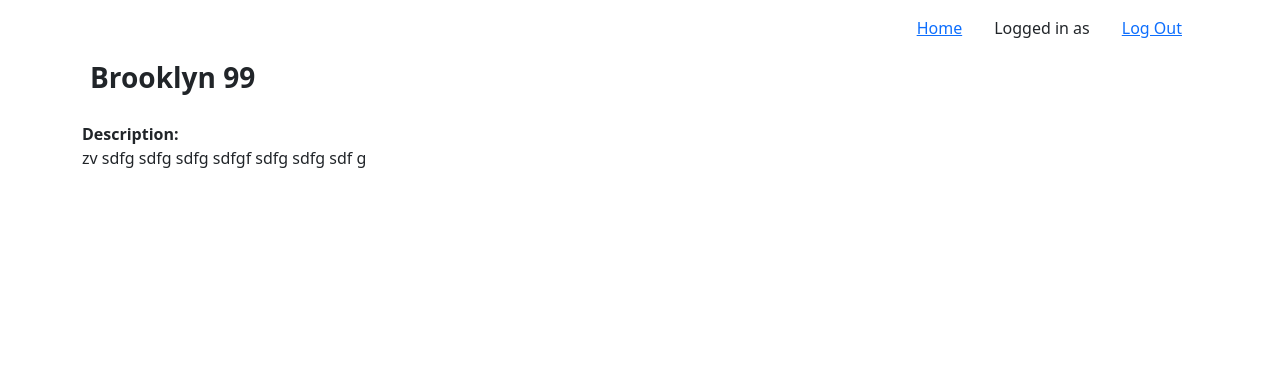
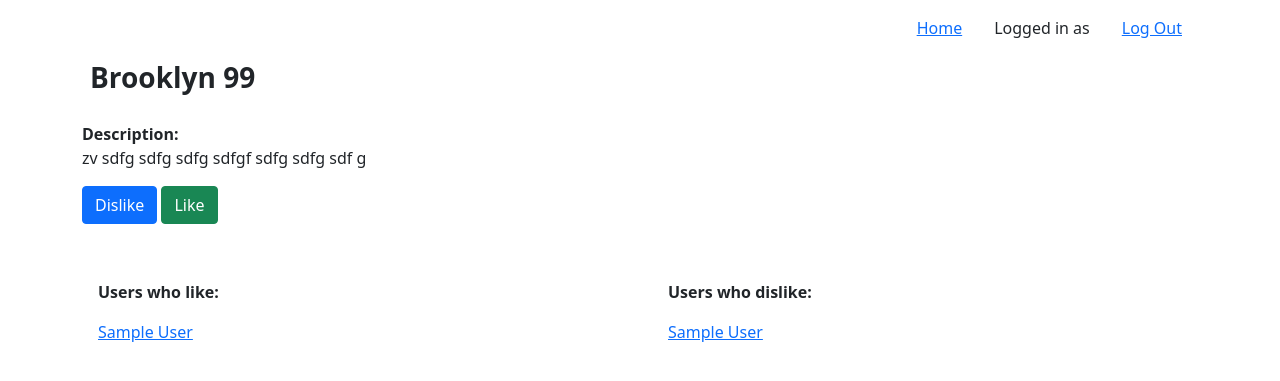
Before and after one commit to oassami/exam_like, a Django app: template snacks_app/templates/snack_disp.html in a window 1280 px wide. Shown: the top 381 px of the page. Run offline with Django 3.2, Linux system fonts and the light colour scheme; data comes from the database, SQL or seed files in the repository; both versions use the stored data as it was after the commit; tables that the repository leaves empty hold one stand-in row (values such as "Sample post"); the template is opened without the code that fills it: values that come from a table or form of the project are taken from there, most other values are stand-ins (such as "Sample title", 1, 10 or a date in 2020).

Commit message:
Completed the Project

```diff
--- a/snacks_app/models.py
+++ b/snacks_app/models.py
@@ -10,20 +10,12 @@
             errors['description'] = 'Description must be at least 10 characters'
         return errors
 
-    # def updateValidation(self, post_data):
-    #     errors={}
-    #     if not post_data['title']:
-    #         errors['title'] = 'Title is required.'
-    #     if len(post_data['description']) < 5:
-    #         errors['description'] = 'Description must be at least 5 characters'
-    #     return errors
-
 class Snack(models.Model):
     title = models.CharField(max_length=255)
     description = models.TextField(max_length=1000)
     creator = models.ForeignKey(User, related_name='snacks', on_delete=models.CASCADE)
-    # liked_by = models.ManyToManyField(User, related_name='ideas_liked')
-    # disliked_by = models.ManyToManyField(User, related_name='ideas_displiked')
+    likes = models.ManyToManyField(User, related_name='liked_snacks')
+    dislikes = models.ManyToManyField(User, related_name='disliked_snacks')
     created_at = models.DateTimeField(auto_now_add=True)
     updated_at = models.DateTimeField(auto_now=True)
     objects = SnackManager()
--- a/snacks_app/templates/snack_disp.html
+++ b/snacks_app/templates/snack_disp.html
@@ -29,40 +29,40 @@
     <label class="col-3 fw-bold">Description:</label>
     <p>{{this_snack.description}}</p>
     <div class="mb-5">
-      <!-- {% if not logged_user_like and not logged_user_dislike %} -->
-        <!-- <a href="dislike/{{this_idea.id}}" class="btn btn-primary" tabindex="-1" role="button">Dislike</a> -->
-        <!-- <a href="like/{{this_idea.id}}" class="btn btn-success" tabindex="-1" role="button">Like</a> -->
-      <!-- {% elif logged_user_like %} -->
-        <!-- <a href="dislike/{{this_idea.id}}" class="btn btn-primary" tabindex="-1" role="button">Dislike</a> -->
-      <!-- {% elif logged_user_dislike %} -->
-        <!-- <a href="like/{{this_idea.id}}" class="btn btn-success" tabindex="-1" role="button">Like</a> -->
-      <!-- {% endif %} -->
+      {% if not logged_user_like and not logged_user_dislike %}
+        <a href="dislike/{{this_snack.id}}" class="btn btn-primary" role="button">Dislike</a>
+        <a href="like/{{this_snack.id}}" class="btn btn-success" role="button">Like</a>
+      {% elif logged_user_like %}
+        <a href="dislike/{{this_snack.id}}" class="btn btn-primary" role="button">Dislike</a>
+      {% elif logged_user_dislike %}
+        <a href="like/{{this_snack.id}}" class="btn btn-success" role="button">Like</a>
+      {% endif %}
       {% if this_snack.creator.id == request.session.user_id %}
-        <a href="delete/{{this_snack.id}}" class="btn btn-danger" tabindex="-1" role="button">Delete this Snack</a>
+        <a href="delete/{{this_snack.id}}" class="btn btn-danger" role="button">Delete this Snack</a>
       {% endif %}
     </div>
-    <!-- <div class="row"> -->
-      <!-- <div class="col"> -->
-        <!-- <ul class="list-group"> -->
-          <!-- <li class="list-group-item fw-bold" style="border: none">Users who like:</li> -->
-          <!-- {% for like in likes %} -->
-            <!-- <li class="list-group-item" style="border: none">{{like.first_name}} {{like.last_name}}</li> -->
-          <!-- {% empty %} -->
-            <!-- <li class="list-group-item" style="border: none">No likes yet!</li> -->
-          <!-- {% endfor %} -->
-        <!-- </ul> -->
-      <!-- </div> -->
-      <!-- <div class="col"> -->
-        <!-- <ul class="list-group"> -->
-          <!-- <li class="list-group-item fw-bold" style="border: none">Users who dislike:</li> -->
-          <!-- {% for dislike in dislikes %} -->
-            <!-- <li class="list-group-item" style="border: none">{{dislike.first_name}} {{dislike.last_name}}</li> -->
-          <!-- {% empty %} -->
-            <!-- <li class="list-group-item" style="border: none">No dislikes yet!</li> -->
-          <!-- {% endfor %} -->
-        <!-- </ul> -->
-      <!-- </div> -->
-    <!-- </div> -->
+    <div class="row">
+      <div class="col">
+        <ul class="list-group">
+          <li class="list-group-item fw-bold" style="border: none">Users who like:</li>
+          {% for user in users_like %}
+            <li class="list-group-item" style="border: none"><a href="/snacks/user/{{user.id}}">{{user.first_name}} {{user.last_name}}</a></li>
+          {% empty %}
+            <li class="list-group-item" style="border: none">No likes yet!</li>
+          {% endfor %}
+        </ul>
+      </div>
+      <div class="col">
+        <ul class="list-group">
+          <li class="list-group-item fw-bold" style="border: none">Users who dislike:</li>
+          {% for user in users_dislike %}
+            <li class="list-group-item" style="border: none"><a href="/snacks/user/{{user.id}}">{{user.first_name}} {{user.last_name}}</a></li>
+          {% empty %}
+            <li class="list-group-item" style="border: none">No dislikes yet!</li>
+          {% endfor %}
+        </ul>
+      </div>
+    </div>
 
   </div>
 </body>
--- a/snacks_app/templates/snacks.html
+++ b/snacks_app/templates/snacks.html
@@ -48,7 +48,10 @@
     {% for snack in all_snacks %}
     <table class="table table-borderless">
       <tr>
-        <td class="col-3"><a href="/snacks/{{snack.id}}">{{snack.title}}</a></td>
+        <td class="col-3">
+          <a href="/snacks/{{snack.id}}">{{snack.title}}</a><br>
+          <span>({{snack.likes.all.count}} likes, {{snack.dislikes.all.count}} dislikes)</span>
+        </td>
         <td class="col-3">by: <a href="/snacks/user/{{snack.creator.id}}">{{snack.creator.first_name}} {{snack.creator.last_name}}</a></td>
         {% if snack.creator.id == request.session.user_id %}
         <td><a href="/snacks/delete/{{snack.id}}">Delete this Snack</a></td>
--- a/snacks_app/urls.py
+++ b/snacks_app/urls.py
@@ -8,4 +8,6 @@
     path('<int:snack_id>', views.display_snack),
     path('user/<int:user_id>', views.user_profile),
     path('user/edit', views.user_edit),
+    path('like/<int:snack_id>', views.like_snack),
+    path('dislike/<int:snack_id>', views.dislike_snack),
 ]
```
Also changed, not shown: snacks_app/templates/user.html (+23 -23 lines), snacks_app/views.py (+39 -6 lines), db.sqlite3, snacks_app/migrations/0002_auto_20210619_0012.py (added), snacks_wireframe.PNG (added).
